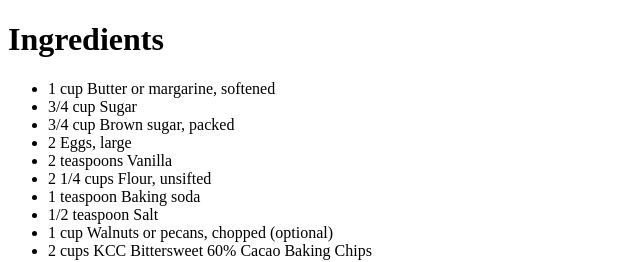
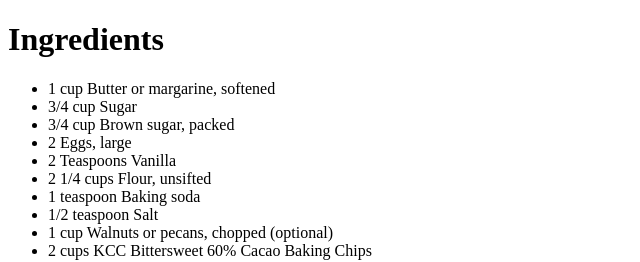
Before and after one commit to emmy3000/gitlessonswithkevin, a plain HTML site: page secret_recipe.htm in a window 1280 px wide. Shown: the top 262 px of the page, 0-640 px from the left. Drawn offline with Linux system fonts and the light colour scheme.

Commit message:
updated text

```diff
--- a/secret_recipe.htm
+++ b/secret_recipe.htm
@@ -8,7 +8,7 @@
 <li>3/4 cup Sugar</li>
 <li>3/4 cup Brown sugar, packed</li>
 <li>2 Eggs, large</li>
-<li>2 teaspoons Vanilla</li>
+<li>2 Teaspoons Vanilla</li>
 <li>2 1/4 cups Flour, unsifted</li>
 <li>1 teaspoon Baking soda</li>
 <li>1/2 teaspoon Salt</li>
```
